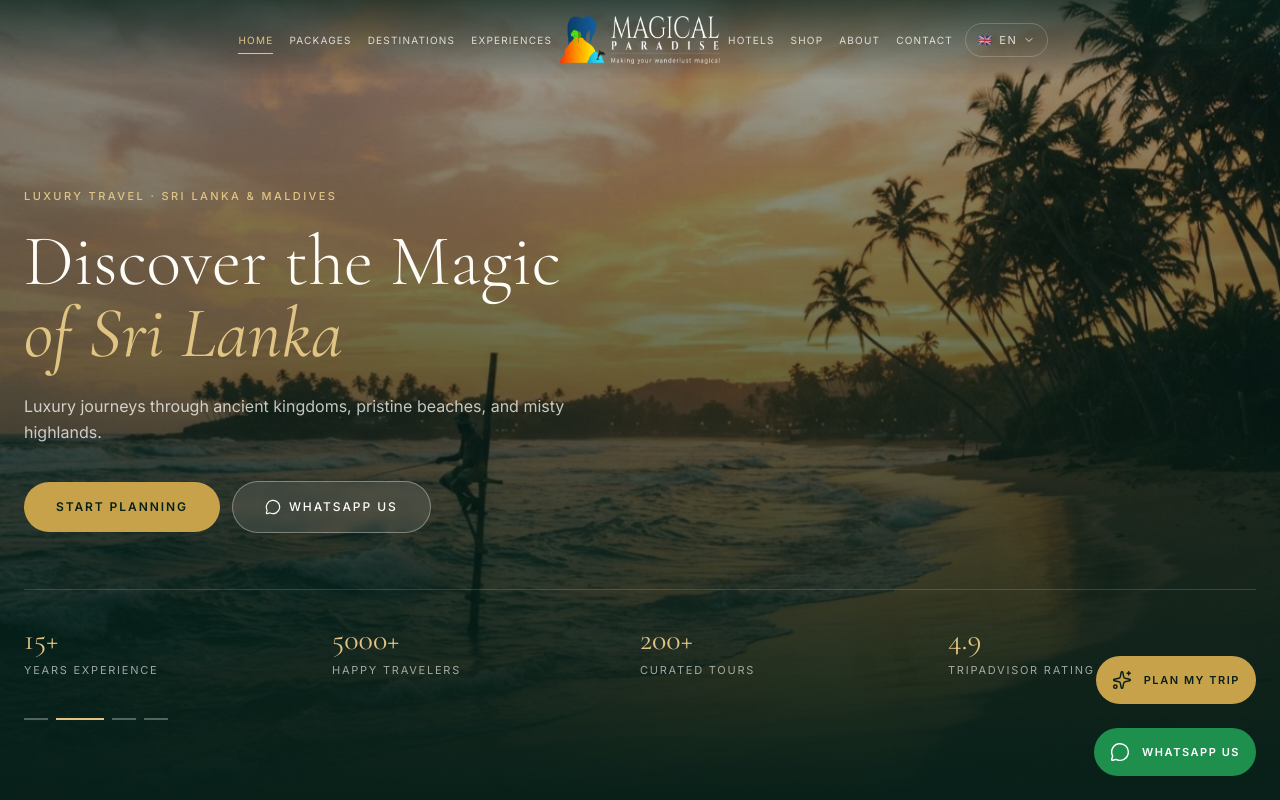
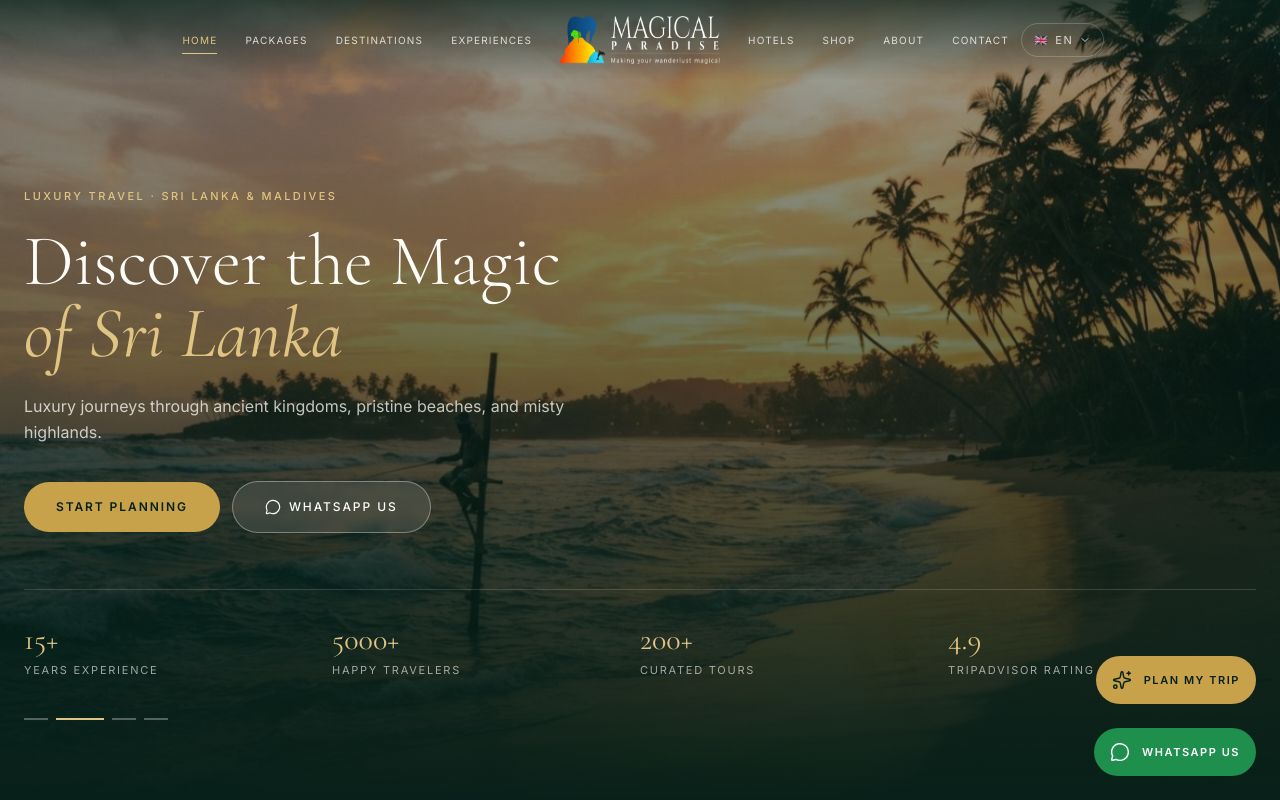
Before and after one commit to ChamodSathsara/magical_paradise_new_web, a Next.js app: page / in a window 1280 px wide. Shown: the top 800 px of the page. Built offline with nearby package versions, Linux system fonts and the light colour scheme.

Commit message:
update nav bar paddigns

```diff
--- a/src/components/layout/Header.tsx
+++ b/src/components/layout/Header.tsx
@@ -46,8 +46,8 @@ export function Header() {
           : "bg-gradient-to-b from-jungle-deep/70 to-transparent",
       ].join(" ")}
     >
-      <div className="relative mx-auto flex max-w-content items-center justify-end gap-6 px-6 py-4 xl:grid xl:grid-cols-[minmax(0,1fr)_160px_minmax(0,1fr)] xl:gap-2">
-        <nav aria-label="Main navigation, first links" className="hidden items-center justify-end gap-4 xl:flex">
+      <div className="relative mx-auto flex max-w-content items-center justify-end gap-6 px-6 py-4 xl:grid xl:grid-cols-[minmax(0,1fr)_160px_minmax(0,1fr)] xl:gap-7">
+        <nav aria-label="Main navigation, first links" className="hidden items-center justify-end gap-7 xl:flex">
           {NAV_LINKS.slice(0, 4).map((link) => (
             <DesktopNavLink key={link.to} link={link} t={t} />
           ))}
@@ -70,7 +70,7 @@ export function Header() {
         </Link>
 
         <div className="flex items-center justify-start gap-3">
-          <nav aria-label="Main navigation, remaining links" className="hidden items-center gap-4 xl:flex">
+          <nav aria-label="Main navigation, remaining links" className="hidden items-center gap-7 xl:flex">
             {NAV_LINKS.slice(4).map((link) => (
               <DesktopNavLink key={link.to} link={link} t={t} />
             ))}
```
